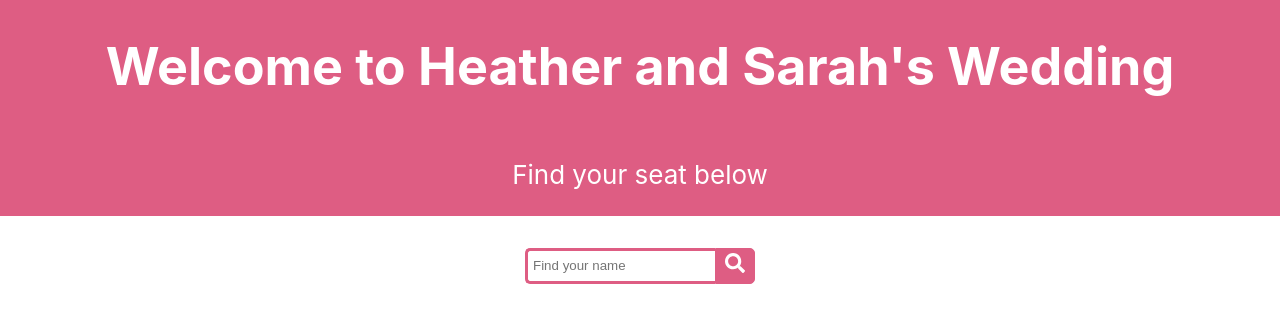
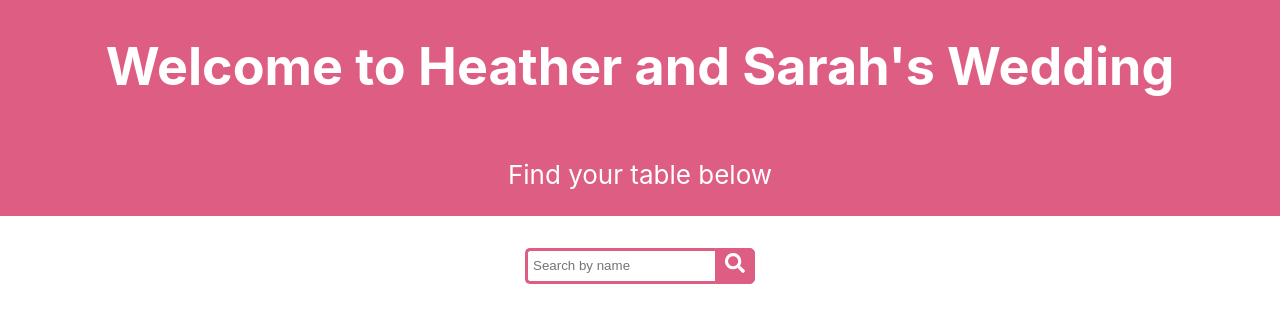
Before and after one commit to MarkHamiltonII/heather-and-sarah-wedding-seating, a React (Create React App) app: page / in a window 1280 px wide. Shown: the top 334 px of the page. Built offline with nearby package versions, Linux system fonts and the light colour scheme.

Commit message:
Small semantic updates

```diff
--- a/src/App.js
+++ b/src/App.js
@@ -19,11 +19,11 @@ function App() {
           Welcome to Heather and Sarah's Wedding
         </h1>
         <p>
-          Find your seat below
+          Find your table below
         </p>
       </header>
       <div className='search-bar'>
-        <input type='text' className='search-query' placeholder='Find your name' onChange={e => setQuery(e.target.value)} />
+        <input type='text' className='search-query' placeholder='Search by name' onChange={e => setQuery(e.target.value)} />
         <button className='search-button'>
           <FaSearch />
         </button>
```
